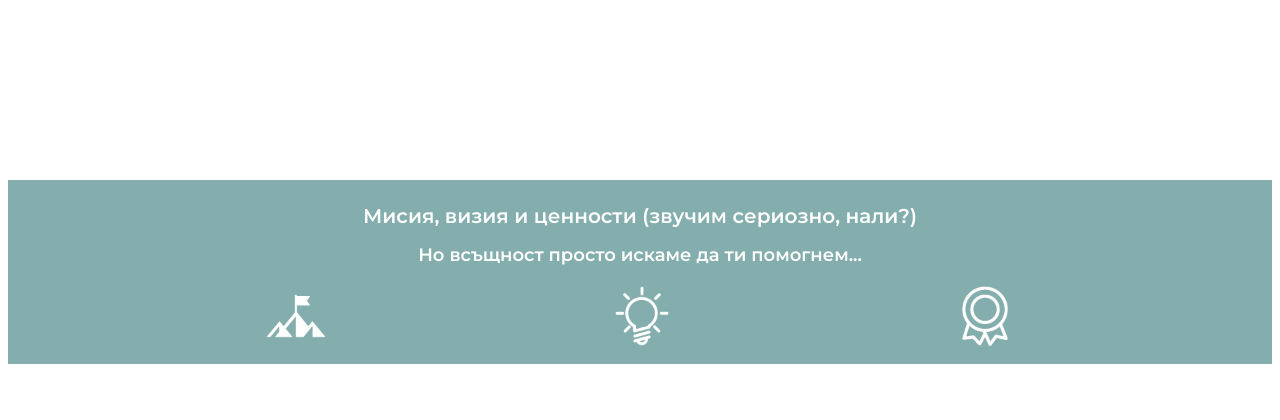
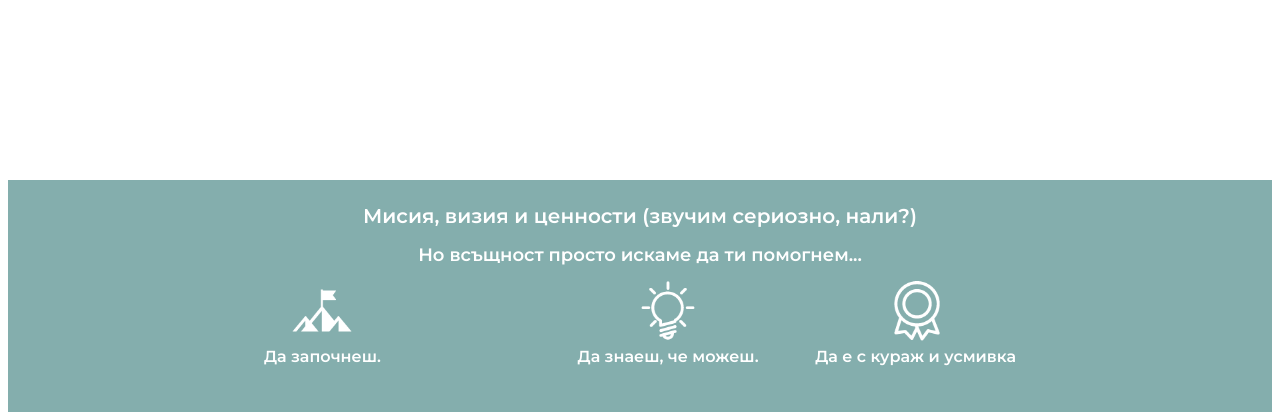
Before and after one commit to NikolPetrova11/TeenCareer2, a PHP site: page / in a window 1280 px wide. Shown: the part 705-1125 px from the top of the page. Before the commit the page ends 1069 px from the top, so only its background shows below. Run offline with PHP 8.4, Linux system fonts and the light colour scheme; some web fonts are replaced.

Commit message:
mission completed

```diff
--- a/index.html
+++ b/index.html
@@ -25,12 +25,28 @@
 <section class="home">
 
 </section>
-<section class="mission">
-    <h1>Мисия, визия и ценности (звучим сериозно, нали?)</h1>
-    <h2>Но всъщност просто искаме да ти помогнем...</h2>
-    <img src="1.png" class="mission-image1">
-    <img src="2.png" class="mission-image2">
-    <img src="3.png" class="mission-image3">
+<section class="mission1">
+    <div class="mission">
+  <h1>Мисия, визия и ценности (звучим сериозно, нали?)</h1>
+  <h2>Но всъщност просто искаме да ти помогнем...</h2>
+
+  <div class="icon-wrapper mountain" style="left: 20vw;">
+    <img src="1.png" alt="">
+    <p> Да започнеш.</p>
+  </div>
+
+  <div class="icon-wrapper bulb" style="left: 44.5vw;;">
+    <img src="2.png" alt="">
+    <p>Да знаеш, че можеш.</p>
+  </div>
+
+  <div class="icon-wrapper medal" style="right: 20vw;">
+    <img src="3.png" alt="">
+    <p> Да е с кураж и усмивка</p>
+  </div>
+</div>
+
+
 </section>
 </body>
 </html>
--- a/style.css
+++ b/style.css
@@ -66,9 +66,13 @@ nav{
   width: auto;
   margin-top: 7vh;
 }
+
+
+
+
 .mission {
   position: relative;
-  height: 23vh;
+  height: 29vh;
   background-color: #84AEAD;
 }
 
@@ -87,37 +91,24 @@ nav{
   font-weight: 400;
 }
 
-.mission img {
+
+.icon-wrapper {
   position: absolute;
-  top: 17vh;
+  top: 65%;
   transform: translateY(-50%);
+  display: flex;
+  flex-direction: column;
+  align-items: center;
+
+}
+
+.icon-wrapper img {
   width: 5vw;
   height: auto;
 }
 
-.mission-image1 {
-  left: 20vw;
+.icon-wrapper p {
+  color: #fff;
+  font-size: 16px;
+  margin-top: 0.5vh;
 }
-
-
-.mission-image2 {
-  left: 47vw;
-  transform: translateY(-50%);
-}
-
-
-.mission-image3 {
-  right: 20vw;
-}
-
-
-
-
-
-
-.mission-image3 {
-width:5vw;
-height: auto;
-
-
-}
```
